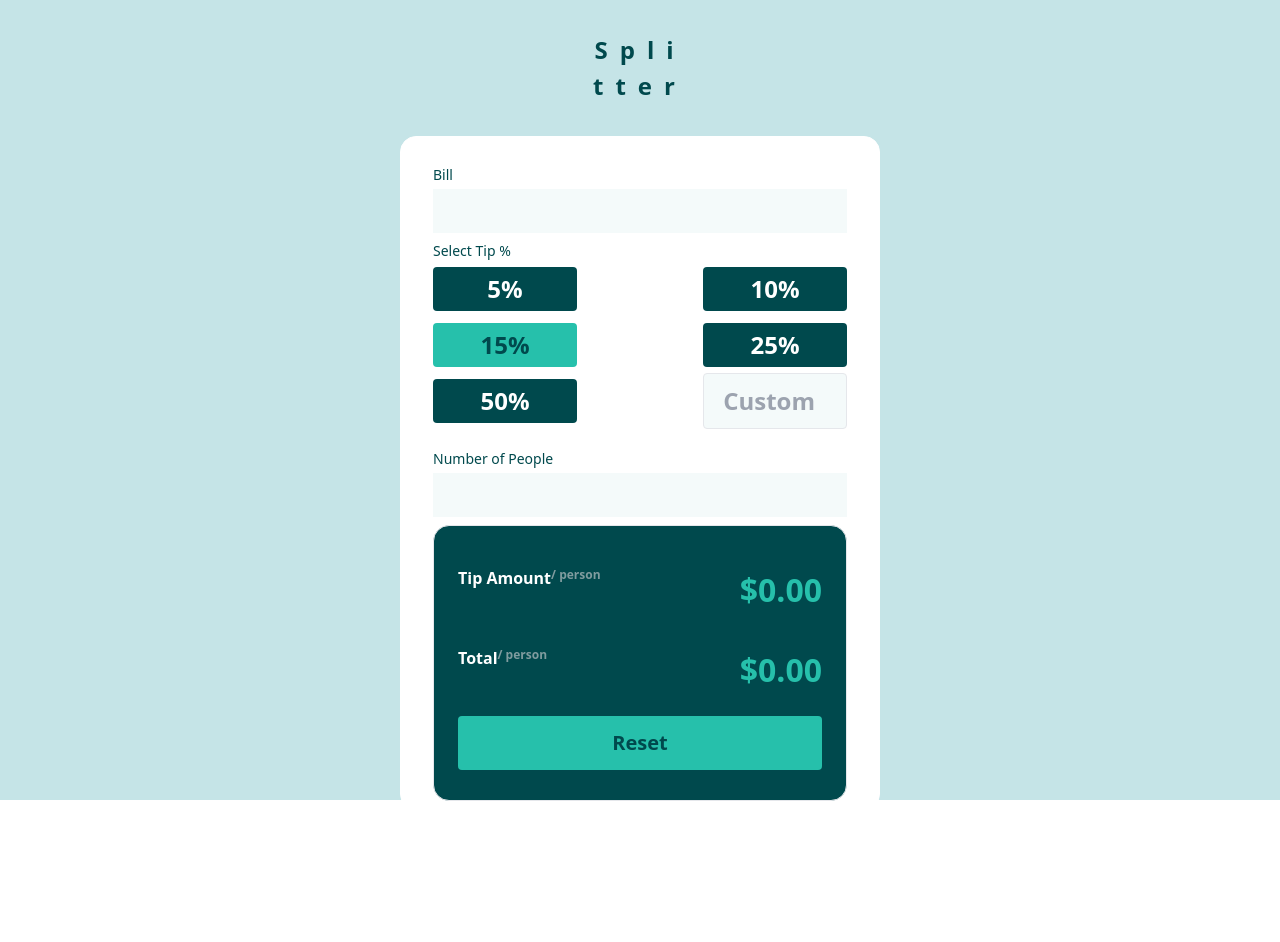
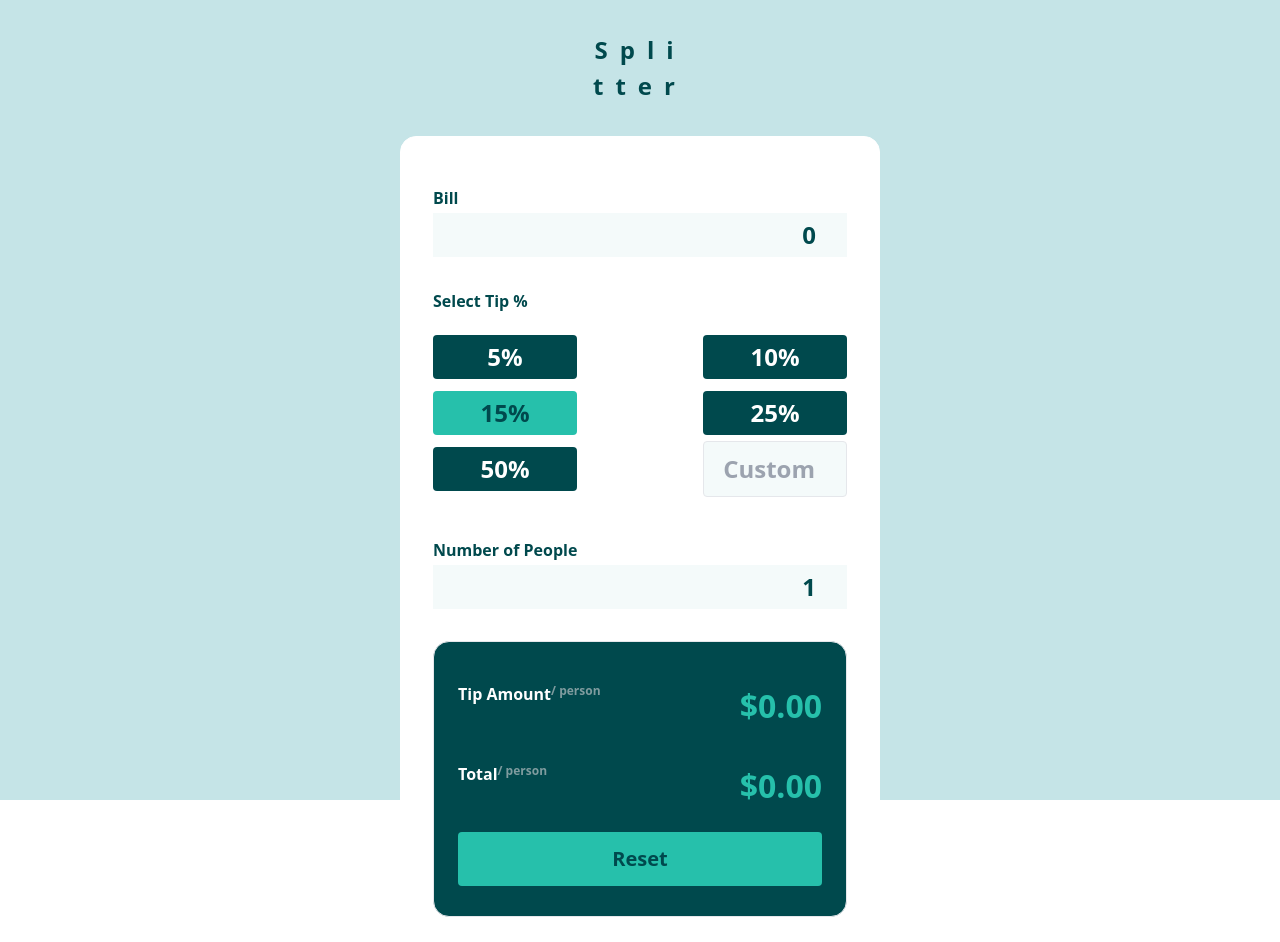
Before and after one commit to atinybeardedman/splitter, a Vue app: page / in a window 1280 px wide. Before the commit the page ends 810 px from the top, so only its background shows below. Built offline with nearby package versions, Linux system fonts and the light colour scheme.

Commit message:
feat: functional calculations

```diff
--- a/src/App.vue
+++ b/src/App.vue
@@ -6,8 +6,8 @@
         tter
       </h1>
       <div bg="white" border="~ rounded-2xl white" px="2rem" py="2">
-        <tip-form></tip-form>
-        <result-display></result-display>
+        <tip-form m="y-1rem"></tip-form>
+        <result-display m="y-1rem"></result-display>
       </div>
     </section>
   </main>
--- a/src/components/BaseInput.vue
+++ b/src/components/BaseInput.vue
@@ -30,7 +30,7 @@ export default defineComponent({
             default: ''
         },
         modelValue: {
-            type: String,
+            type: [String, Number],
             default: ''
         }
     },
--- a/src/components/FormField.vue
+++ b/src/components/FormField.vue
@@ -1,12 +1,12 @@
 <template>
     <div>
         <div class="header">
-            <label :for="id" text="sm dark-cyan">{{label}}</label>
+            <label :for="id" font="700" text="16px dark-cyan">{{label}}</label>
             <div class="error"></div>
         </div>
         <div class="input-wrapper">
             <base-icon>{{icon}}</base-icon>
-            <base-input :id="id" :type="type" p="y-2 x-4" font="700"></base-input>
+            <slot></slot>
         </div>
 
     </div>
@@ -31,14 +31,10 @@ export default defineComponent({
             type: String,
             default: ''
         },
-        type: {
+        icon: {
             type: String,
             default: ''
         },
-        icon: {
-            type: String,
-            default: ''
-        }
     }
 });
 </script>
--- a/src/components/ResultDisplay.vue
+++ b/src/components/ResultDisplay.vue
@@ -18,7 +18,7 @@
 </template>
 
 <script lang="ts">
-import { computed, defineComponent } from 'vue';
+import { computed, defineComponent, watchEffect, toRefs } from 'vue';
 import SplitResult from './SplitResult.vue';
 import BaseButton from './BaseButton.vue';
 import useStore from '../composition/useStore';
@@ -30,8 +30,11 @@ export default defineComponent({
     },
     setup: () => {
         const { selectedPercent, totalBill, numSplit } = useStore();
-        const tipSplit = computed(() => (totalBill.value * (selectedPercent.value / 100) / numSplit.value) );
-        const totalSplit = computed(() => (totalBill.value * (1 + selectedPercent.value / 100) / numSplit.value));
+        console.log(selectedPercent.value)
+        const tipSplit = computed(() => {
+            return (totalBill.value * (selectedPercent.value / 100) / numSplit.value)
+        } );
+        const totalSplit = computed(() => (totalBill.value * (1 + selectedPercent.value / 100)) / numSplit.value);
         return {
             tipSplit,
             totalSplit
--- a/src/components/SplitResult.vue
+++ b/src/components/SplitResult.vue
@@ -15,7 +15,7 @@
 </template>
 
 <script lang="ts">
-import { defineComponent } from 'vue';
+import { defineComponent, watchEffect } from 'vue';
 import  useCurrency  from '../composition/useCurrency';
 export default defineComponent({
     name: 'SplitResult',
@@ -25,7 +25,7 @@ export default defineComponent({
             default: 0
         }
     },
-    setup: () => {
+    setup: (props) => {
         const {currencyPipe} = useCurrency();
         return {
            currencyPipe
--- a/src/components/TipChoices.vue
+++ b/src/components/TipChoices.vue
@@ -1,5 +1,6 @@
 <template>
-    <div text="sm dark-cyan">Select Tip %</div>
+<div>
+    <div font="700" text="16px dark-cyan" p="b-1rem">Select Tip %</div>
     <div flex="~ row wrap" justify="between">
         <toggle-button
             v-for="(choice,index) in choices"
@@ -9,12 +10,13 @@
             :selected-value="selectedPercent"
             @click="selectedPercent = choice"
         >{{ choice }}%</toggle-button>
-        <base-input placeholder="Custom" font="700" text="placeholder-gray-cyan-500 right" px="1rem" b="~ rounded" type="number" id="custom" w="9rem"></base-input>
+        <base-input v-model.number="customTip" placeholder="Custom" font="700" text="placeholder-gray-cyan-500 right" px="1rem" b="~ rounded" type="number" id="custom" w="9rem"></base-input>
     </div>
+</div>
 </template>
 
 <script lang="ts">
-import { computed, defineComponent, PropType, ref } from 'vue';
+import { computed, defineComponent, PropType, Ref, ref, watchEffect } from 'vue';
 import ToggleButton from './ToggleButton.vue';
 import BaseInput from './BaseInput.vue';
 import useStore from '../composition/useStore';
@@ -32,8 +34,16 @@ export default defineComponent({
     },
     setup() {
         const {selectedPercent} = useStore();
+        const customTip: Ref<number | undefined> = ref();
+            watchEffect(() => {
+                if(typeof customTip.value === 'number'){
+                    console.log(customTip.value);
+                    selectedPercent.value = customTip.value;
+                }
+            })
         return {
-            selectedPercent
+            selectedPercent,
+            customTip
         }
     }
 });
--- a/src/components/TipForm.vue
+++ b/src/components/TipForm.vue
@@ -1,20 +1,41 @@
 <template>
     <section>
-        <form-field py="2" type="number" id="bill" label="Bill"></form-field>
-        <tip-choices py="2"></tip-choices>
-        <form-field py="2" type="number" id="num-people" label="Number of People"></form-field>
+        <form-field id="bill" label="Bill" p="y-1rem">
+            <base-input v-model="billInput" type="number" id="bill" p="y-2 x-4" font="700"></base-input>
+        </form-field>
+        <tip-choices py="1rem"></tip-choices>
+        <form-field p="y-1rem" id="num-split" label="Number of People">
+            <base-input v-model="splitInput" type="number" id="num-split" p="y-2 x-4" font="700"></base-input>
+        </form-field>
     </section>
 </template>
 
 <script lang="ts">
-import { defineComponent } from 'vue';
+import { computed, defineComponent, ref, watchEffect } from 'vue';
+import useStore from '../composition/useStore';
+import BaseInput from "./BaseInput.vue";
 import FormField from "./FormField.vue";
 import TipChoices from './TipChoices.vue';
 export default defineComponent({
     name: 'TipForm',
     components: {
         FormField,
+        BaseInput,
         TipChoices
+    },
+    setup: () => {
+        const billInput = ref(0);
+        const splitInput = ref(1);
+        const { totalBill, numSplit } = useStore();
+        watchEffect(() => {
+            numSplit.value = splitInput.value;
+            totalBill.value = billInput.value;
+        });
+
+        return {
+            billInput,
+            splitInput
+        }
     }
 });
 </script>
--- a/src/composition/useStore.ts
+++ b/src/composition/useStore.ts
@@ -1,9 +1,9 @@
-import { ref } from "vue";
+import { ref, watchEffect } from "vue";
 
+const selectedPercent = ref(15);
+const totalBill = ref(0);
+const numSplit = ref(1);
 export default function useStore(){
-    const selectedPercent = ref(15);
-    const totalBill = ref(0);
-    const numSplit = ref(1);
     return {
         selectedPercent,
         totalBill,
```
